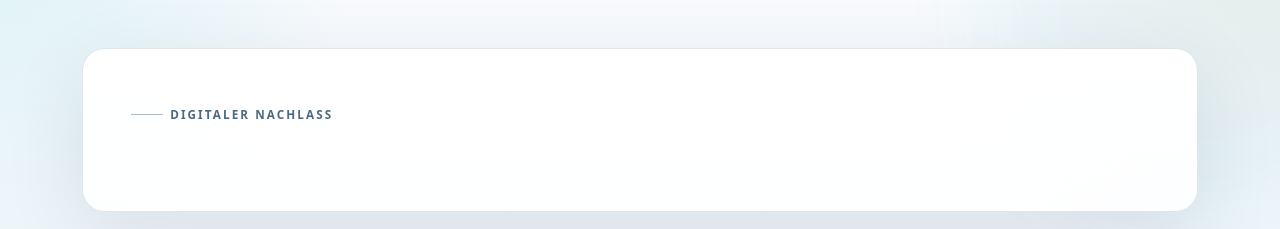
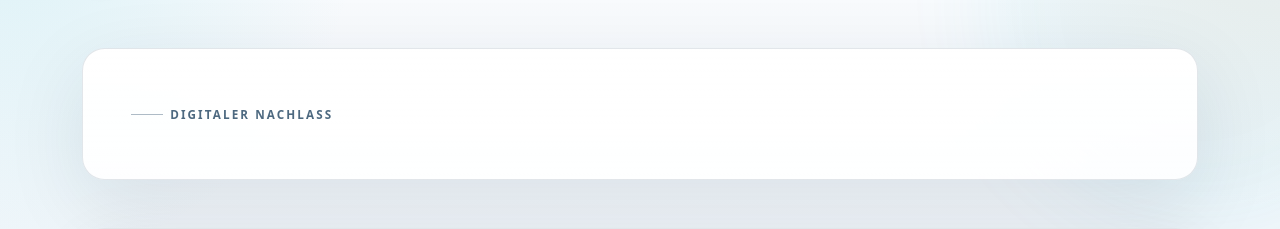
Before and after one commit to Schello805/BackUpLife, a Python web app: template templates/profile_dashboard.html in a window 1280 px wide. Shown: the part 93-322 px from the top of the page. Run offline with Jinja, Linux system fonts and the light colour scheme; the template is opened without the code that fills it, so the values that code supplies are empty.

Commit message:
Compact profile header and clarify storage limit

```diff
--- a/templates/profile_dashboard.html
+++ b/templates/profile_dashboard.html
@@ -2,11 +2,13 @@
 {% block title %}{{ profile['title'] }}{% endblock %}
 {% block content %}
   <div class="page-shell p-4 p-lg-5 mb-4">
-    <div class="d-flex flex-column flex-xl-row justify-content-between gap-3 mb-4">
-      <div>
+    <div class="d-flex flex-column flex-lg-row justify-content-between align-items-lg-center gap-3">
+      <div class="me-lg-3">
         <p class="section-label mb-2">Digitaler Nachlass</p>
-        <h1 class="h3 mb-2">{{ profile['title'] }}</h1>
-        <div class="d-flex flex-wrap gap-2">
+        <h1 class="h3 mb-0">{{ profile['title'] }}</h1>
+      </div>
+      <div class="d-flex flex-column align-items-start align-items-lg-end gap-2">
+        <div class="d-flex flex-wrap justify-content-lg-end gap-2">
           {% if completion %}
             <span class="info-chip">Ausfüllstand: {{ completion.percent }}% ({{ completion.done_total }}/{{ completion.total }})</span>
           {% endif %}
@@ -14,6 +16,9 @@
             <span class="info-chip">Speicher: {{ format_bytes(storage.used_bytes) }} von {{ format_bytes(storage.limit_bytes) }}</span>
           {% endif %}
         </div>
+        {% if storage %}
+          <div class="small text-secondary">Hinweis: Das Speicherlimit bezieht sich nur auf Dokumente/Uploads.</div>
+        {% endif %}
       </div>
     </div>
     {# pill-nav removed: the cards below are the primary navigation #}
```
